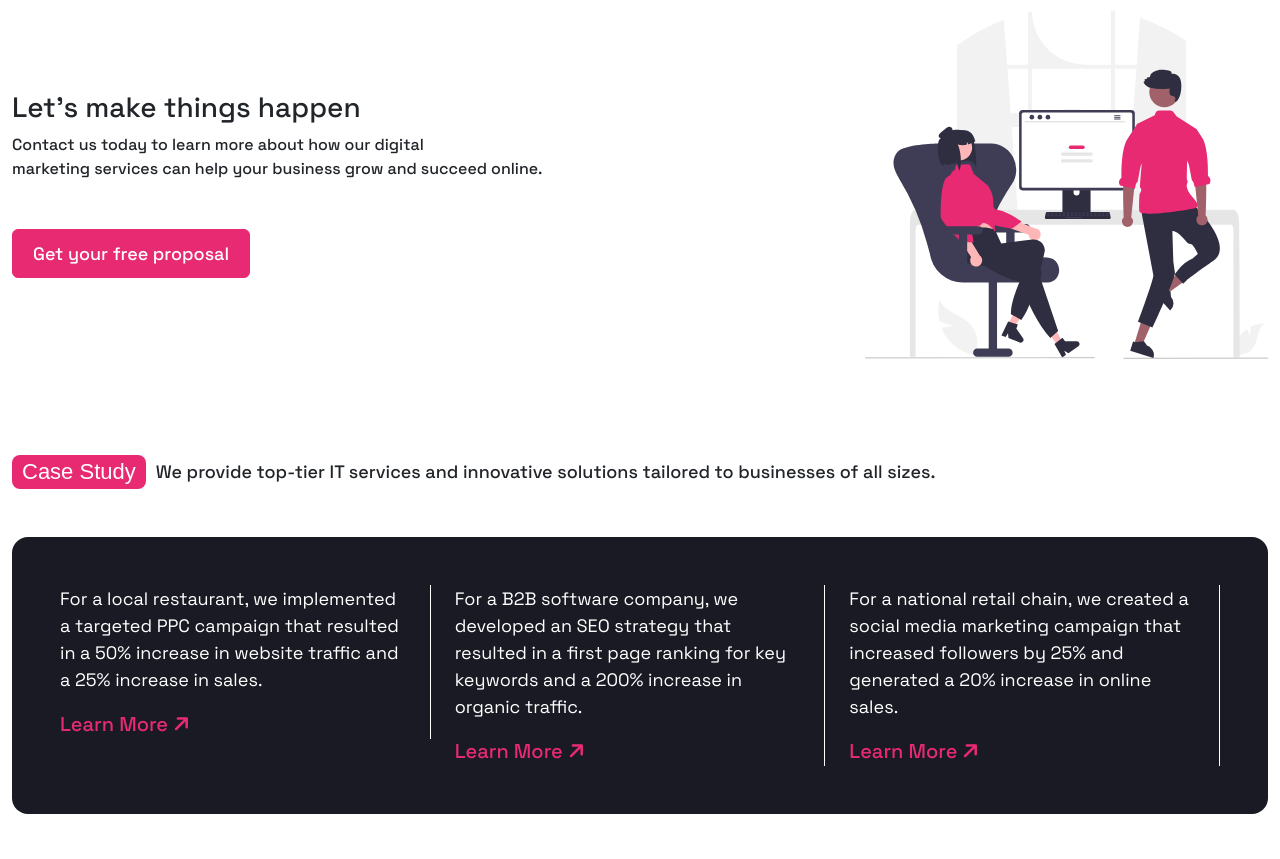
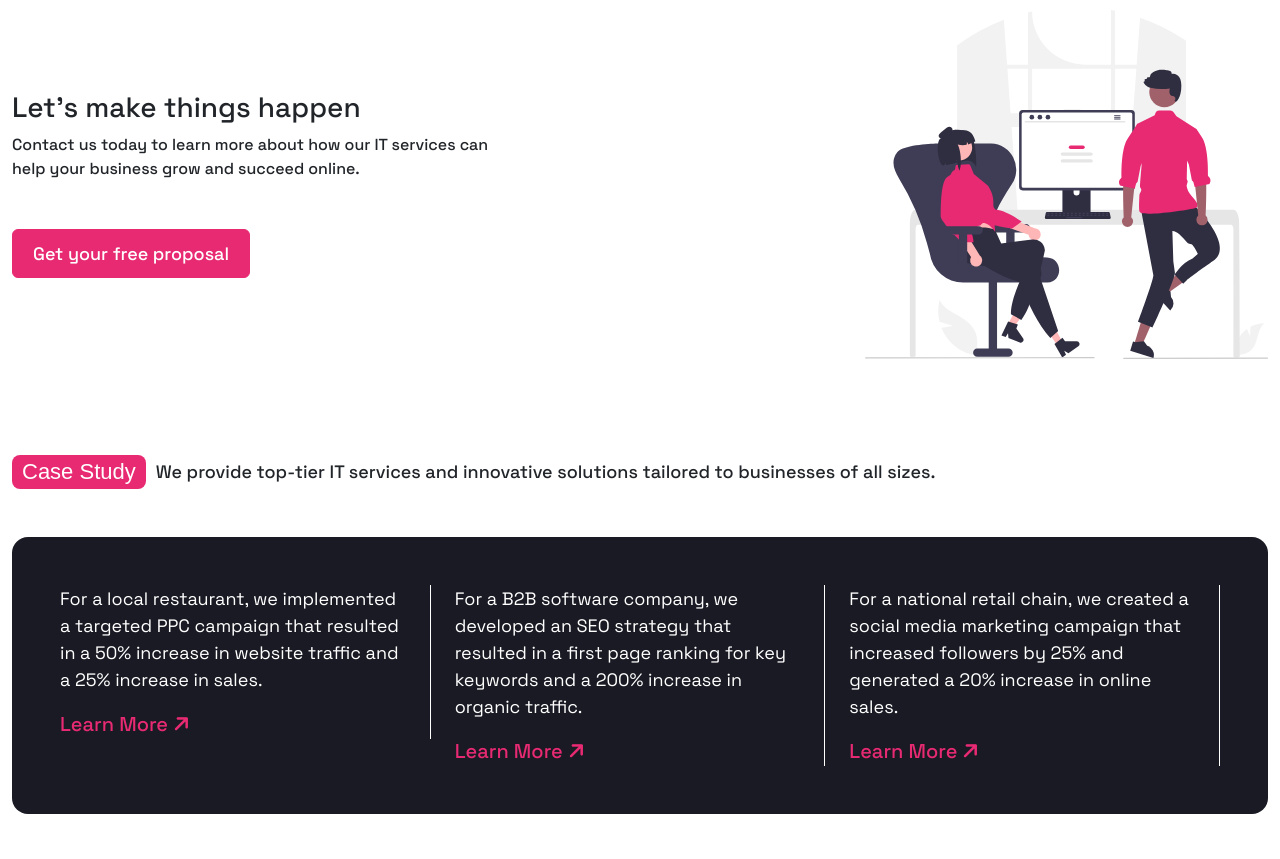
Before and after one commit to MustakAhmedKafy/Oreo, a plain HTML site: page index.html in a window 1280 px wide. Shown: the part 1940-2799 px from the top of the page. Drawn offline with nearby package versions, Linux system fonts and the light colour scheme; a script that the page names is missing.

Commit message:
content add

```diff
--- a/index.html
+++ b/index.html
@@ -292,11 +292,9 @@
     <div class="container-xxl">
       <div class="row align-items-center">
         <div class="col-md-8">
-          <h3>Let’s make things happen</h3>
-          <p class="mb-5">Contact us today to learn more about how our digital <br> marketing services can help your
-            business grow
-            and
-            succeed online.</p>
+          <h3>Let's make things happen</h3>
+          <p class="mb-5 col-12 col-md-7">Contact us today to learn more about how our IT
+            services can help your business grow and succeed online.</p>
           <a href=""> <button class="btn btn-outline-primary" type="submit">Get your free proposal</button></a>
         </div>
         <div class="col-md-4 mt-md-0 mt-5">
```
